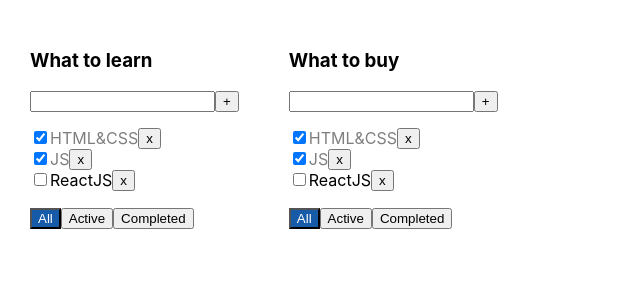
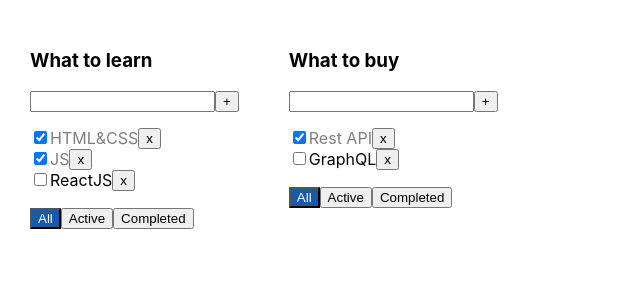
Before and after one commit to RomanHass/todolist, a React (Vite) app: page / in a window 1280 px wide. Shown: the top 300 px of the page, without its empty margins (0-640 px from the left). Built offline with nearby package versions, Linux system fonts and the light colour scheme.

Commit message:
Add a new connection between tasks and todolists. Rewrite functionality

```diff
--- a/src/App.tsx
+++ b/src/App.tsx
@@ -16,28 +16,37 @@ export type TaskType = {
 }
 
 export const App = () => {
-  const [tasks, setTasks] = useState<TaskType[]>([
+  const todolistId1 = v1()
+  const todolistId2 = v1()
+
+  const [todolists, setTodolists] = useState<TodolistType[]>([
+    { id: todolistId1, title: 'What to learn', filter: 'all' },
+    { id: todolistId2, title: 'What to buy', filter: 'all' },
+  ])
+
+  const [tasks, setTasks] = useState({
+    [todolistId1]: [
       { id: v1(), title: 'HTML&CSS', isDone: true },
       { id: v1(), title: 'JS', isDone: true },
       { id: v1(), title: 'ReactJS', isDone: false },
-  ])
+    ],
+    [todolistId2]: [
+      { id: v1(), title: 'Rest API', isDone: true },
+      { id: v1(), title: 'GraphQL', isDone: false },
+    ],
+  })
 
-  const [todolists, setTodolists] = useState<TodolistType[]>([
-    { id: v1(), title: 'What to learn', filter: 'all' },
-    { id: v1(), title: 'What to buy', filter: 'all' },
-  ])
-
-  const removeTask = (taskId: string) => {
-    setTasks(tasks.filter(t => t.id !== taskId))
+  const removeTask = (todolistId: string, taskId: string) => {
+    setTasks({ ...tasks, [todolistId]: tasks[todolistId].filter(t => t.id !== taskId) })
   }
 
-  const addTask = (title: string) => {
-    const newTask = { id: v1(), title, isDone: false }
-    setTasks([newTask, ...tasks])
+  const addTask = (todolistId: string, title: string) => {
+    const newTask: TaskType = { id: v1(), title, isDone: false }
+    setTasks({ ...tasks, [todolistId]: [newTask, ...tasks[todolistId]] })
   }
 
-  const changeTaskStatus = (taskId: string, isDone: boolean) => {
-    setTasks(tasks.map(t => (t.id === taskId ? { ...t, isDone } : t)))
+  const changeTaskStatus = (todolistId: string, taskId: string, isDone: boolean) => {
+    setTasks({ ...tasks, [todolistId]: tasks[todolistId].map(t => (t.id === taskId ? { ...t, isDone } : t)) })
   }
 
   const changeTodolistFilter = (todolistId: string, newFilterValue: FilterValuesType) => {
@@ -46,19 +55,22 @@ export const App = () => {
 
   return (
     <div className="app">
-      {todolists.map(tl => (
+      {todolists.map(tl => {
+        let tasksForTodolist = tasks[tl.id]
+        return (
           <Todolist
             key={tl.id}
             todolistId={tl.id}
             title={tl.title}
-          tasks={tasks}
+            tasks={tasksForTodolist}
             filter={tl.filter}
             removeTask={removeTask}
             addTask={addTask}
             changeTaskStatus={changeTaskStatus}
             changeTodolistFilter={changeTodolistFilter}
           />
-      ))}
+        )
+      })}
     </div>
   )
 }
--- a/src/components/Tasks.tsx
+++ b/src/components/Tasks.tsx
@@ -2,13 +2,14 @@ import { ChangeEvent } from 'react'
 import { TaskType } from '../App'
 
 type PropsType = TaskType & {
-  onChange: (taskId: string, isDone: boolean) => void
+  onChange: (todolistId: string, taskId: string, isDone: boolean) => void
   className: string
+  todolistId: string
 }
 
-export const Task = ({ id, isDone, title, onChange, className }: PropsType) => {
+export const Task = ({ todolistId, id, isDone, title, onChange, className }: PropsType) => {
   const onChangeTaskStatusHandler = (e: ChangeEvent<HTMLInputElement>) => {
-    onChange(id, e.currentTarget.checked)
+    onChange(todolistId, id, e.currentTarget.checked)
   }
 
   return (
--- a/src/components/Todolist.tsx
+++ b/src/components/Todolist.tsx
@@ -10,9 +10,9 @@ type PropsType = {
   title: string
   tasks: TaskType[]
   filter: FilterValuesType
-  removeTask: (id: string) => void
-  addTask: (title: string) => void
-  changeTaskStatus: (id: string, isDone: boolean) => void
+  removeTask: (todolistId: string, taskId: string) => void
+  addTask: (todolistId: string, title: string) => void
+  changeTaskStatus: (todolistId: string, taskId: string, isDone: boolean) => void
   changeTodolistFilter: (todolistId: string, newFilterValue: FilterValuesType) => void
 }
 
@@ -32,7 +32,7 @@ export const Todolist = ({
   const addTaskHandler = (value: string) => {
     const trimmedValue = value.trim()
     if (trimmedValue) {
-      addTask(trimmedValue)
+      addTask(todolistId, trimmedValue)
       setInputValue('')
     } else {
       setError('Title is required!')
@@ -50,8 +50,8 @@ export const Todolist = ({
     }
   }
 
-  const changeTaskStatusHandler = (taskId: string, isDone: boolean) => {
-    changeTaskStatus(taskId, isDone)
+  const changeTaskStatusHandler = (todolistId: string, taskId: string, isDone: boolean) => {
+    changeTaskStatus(todolistId, taskId, isDone)
   }
 
   const changeFilterHandler = (newFilerValue: FilterValuesType) => {
@@ -75,7 +75,7 @@ export const Todolist = ({
 
   const tasksForTodolist = filteredTasks.map(t => {
     const removeTaskHandler = () => {
-      removeTask(t.id)
+      removeTask(todolistId, t.id)
     }
 
     return (
@@ -83,6 +83,7 @@ export const Todolist = ({
         <Task
           className={t.isDone ? 'is-done' : ''}
           id={t.id}
+          todolistId={todolistId}
           isDone={t.isDone}
           title={t.title}
           onChange={changeTaskStatusHandler}
@@ -95,6 +96,7 @@ export const Todolist = ({
   return (
     <div>
       <h3>{title}</h3>
+
       <div>
         <input
           className={error ? 'error' : ''}
```
Lines whose indentation alone changed are shown as unchanged.
